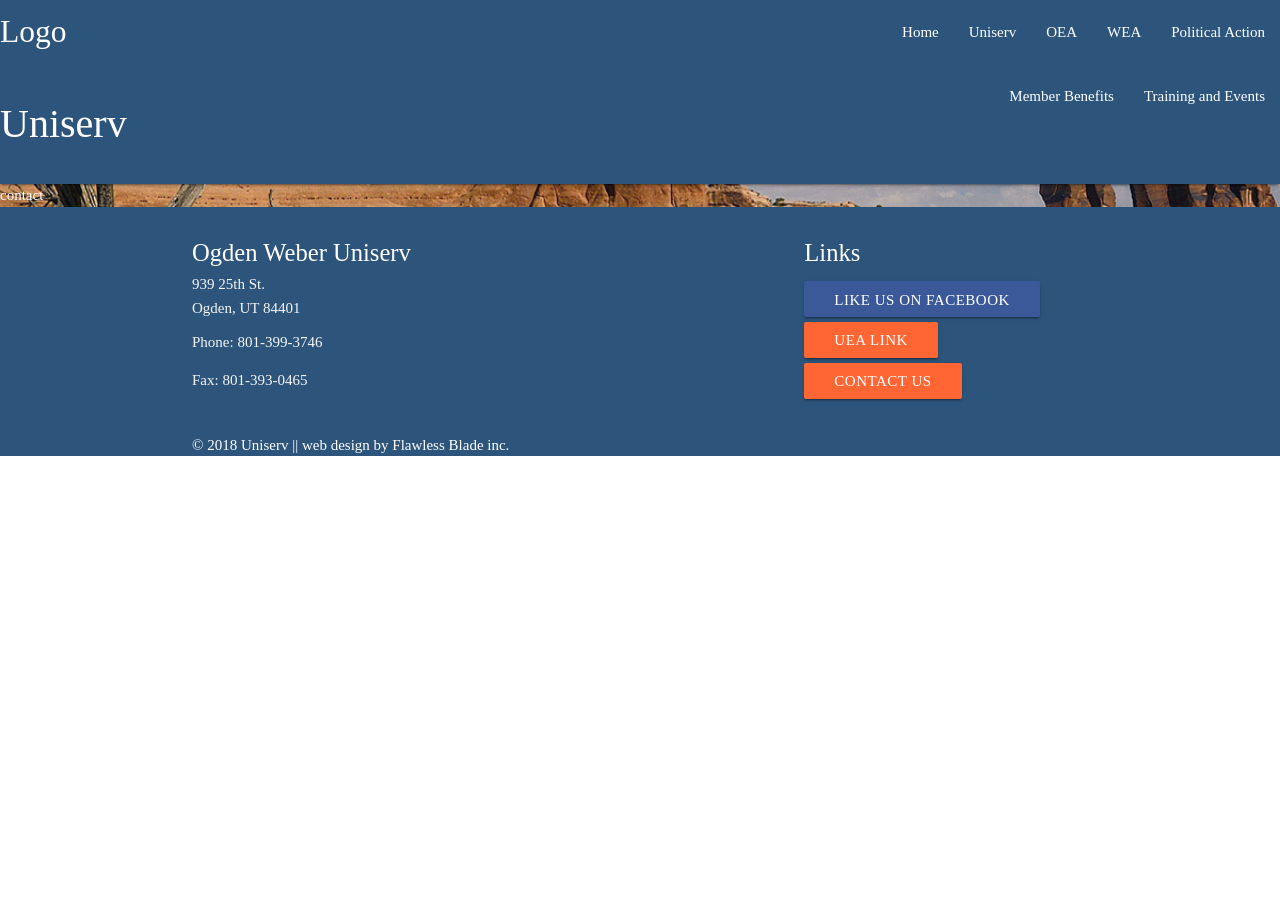
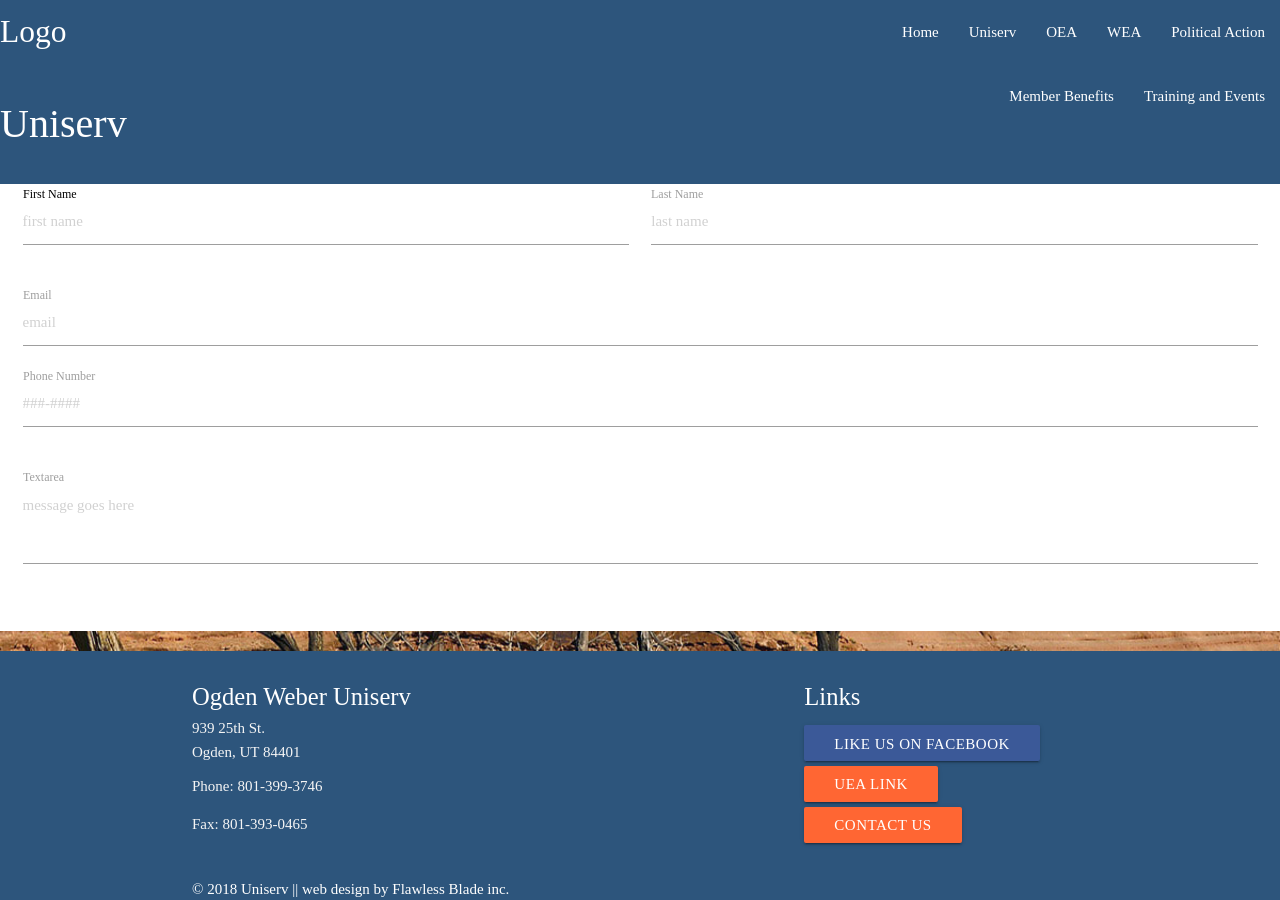
Before and after one commit to Sword220/uniserve, a React (Create React App) app in the folder uniserv-site/client/: page /contact in a window 1280 px wide. Before the commit the page ends 800 px from the top, so only its background shows below. Built offline with nearby package versions, Linux system fonts and the light colour scheme.

Commit message:
contact form rendered to page

```diff
--- a/uniserv-site/client/src/components/Contact.js
+++ b/uniserv-site/client/src/components/Contact.js
@@ -1,10 +1,43 @@
-import React from 'react'
+import React, { Fragment } from 'react'
 import axios from 'axios'
 
 class Contact extends React.Component {
   render() {
     return(
-      <div>contact</div>
+      <div style={{ background: 'white' }}>
+      <div class="row">
+    <form class="col s12" style={{ textColor: 'black' }}>
+      <div class="row">
+        <div class="input-field col s6">
+          <input placeholder="first name" id="first_name" type="text" class="validate" />
+          <label style={{ color: 'black'}} class="active" for="first_name">First Name</label>
+        </div>
+        <div class="input-field col s6">
+          <input placeholder="last name" id="last_name" type="text" class="validate" />
+          <label class="active" for="last_name">Last Name</label>
+        </div>
+      </div>
+      <div class="row">
+        <div class="input-field col s12">
+          <input placeholder="email" id="email" type="email" class="validate" />
+          <label class="active" for="email">Email</label>
+        </div>
+      <div class="row">
+        <div class="input-field col s12">
+          <input placeholder="###-####" id="phone" type="text" class="validate" />
+          <label class="active" for="phone">Phone Number</label>
+        </div>
+      </div>
+      <div class="row">
+        <div class="input-field col s12">
+          <textarea placeholder="message goes here" id="textarea1" class="materialize-textarea"></textarea>
+          <label class="active" for="textarea1">Textarea</label>
+        </div>
+      </div>
+      </div>
+      </form>
+     </div>
+    </div>
     )
   }
 }
```
